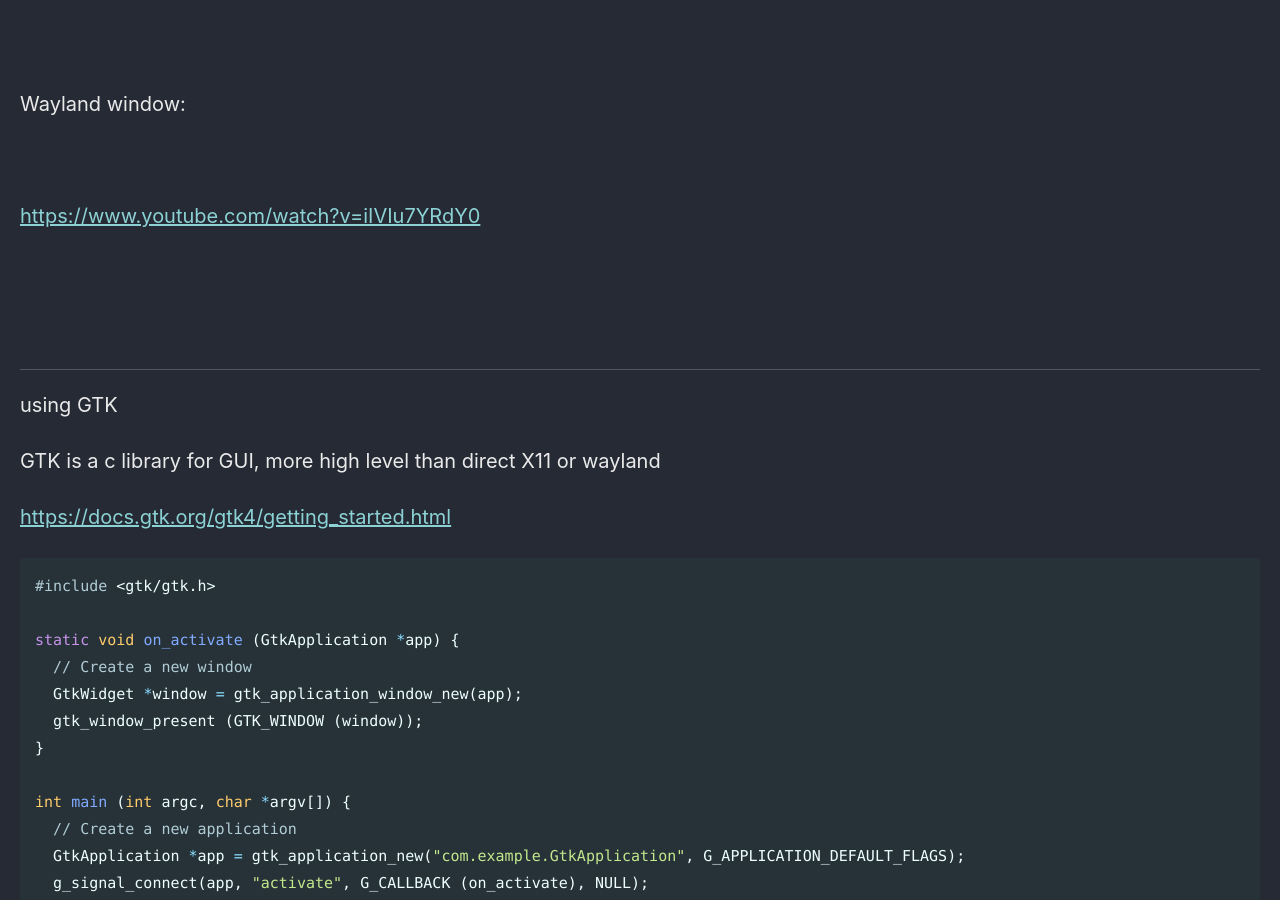
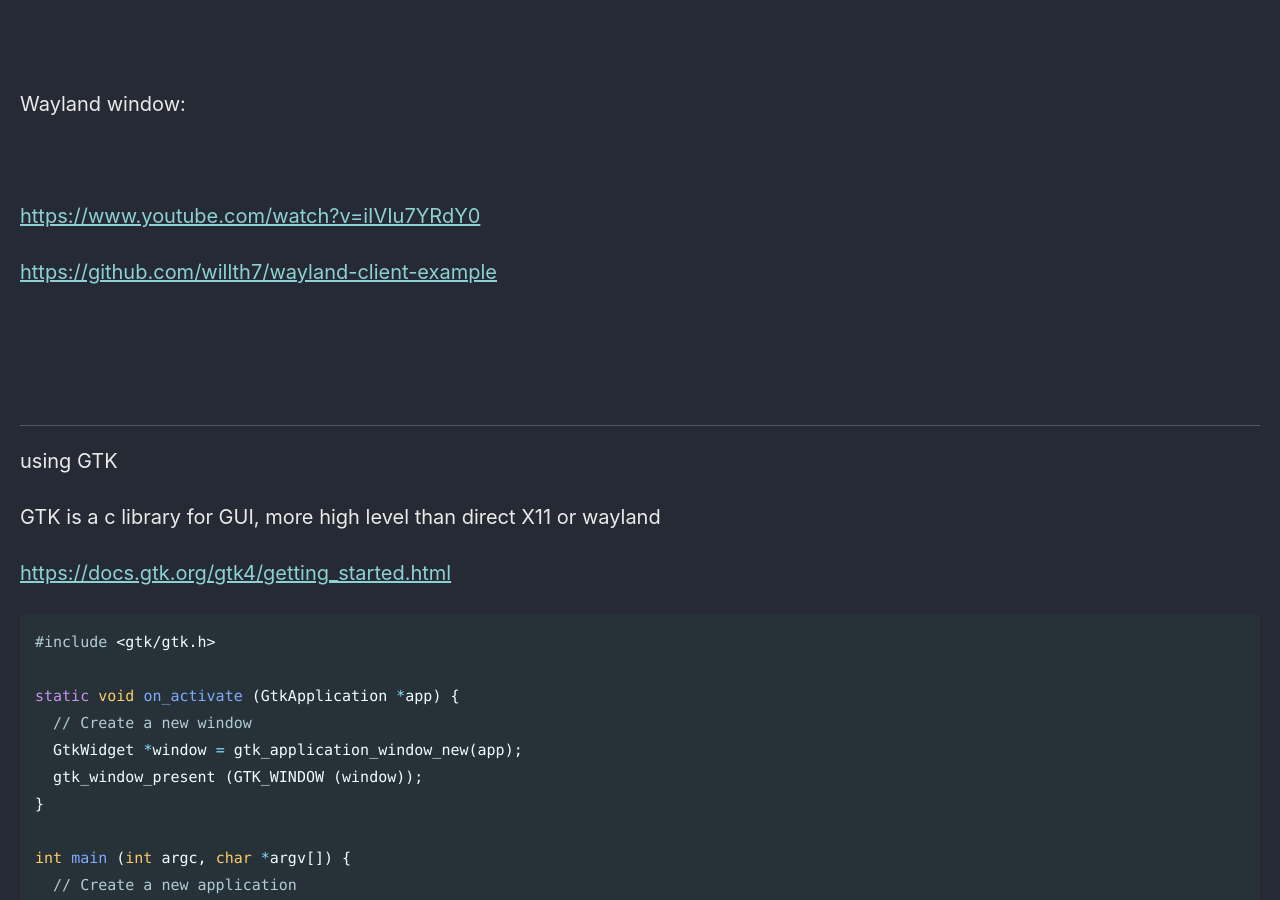
Before and after one commit to Connor-McCartney/Connor-McCartney.github.io, a Jekyll site: the page built from _pages/misc/xguic.md, in a window 1280 px wide and 900 px high, scrolled down 15967 px. Built offline with Jekyll 4.4.1, drawn with Linux system fonts in a browser that asks for light colours; cached includes are drawn as plain includes.

Commit message:
Update xguic.md

```diff
--- a/_pages/misc/xguic.md
+++ b/_pages/misc/xguic.md
@@ -621,6 +621,7 @@ Wayland window:
 
 <https://www.youtube.com/watch?v=iIVIu7YRdY0>
 
+<https://github.com/willth7/wayland-client-example>
 
 <br>
 
```
